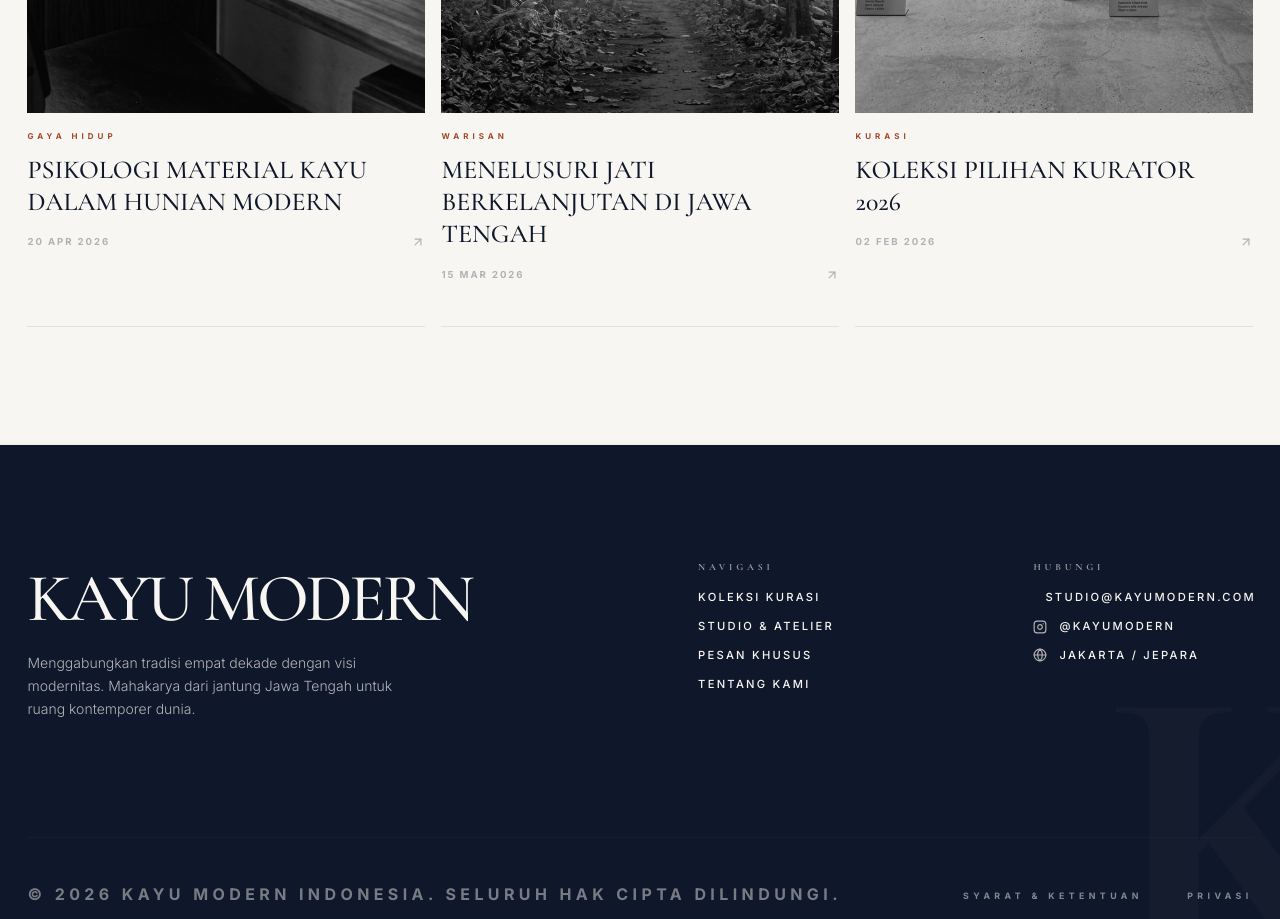
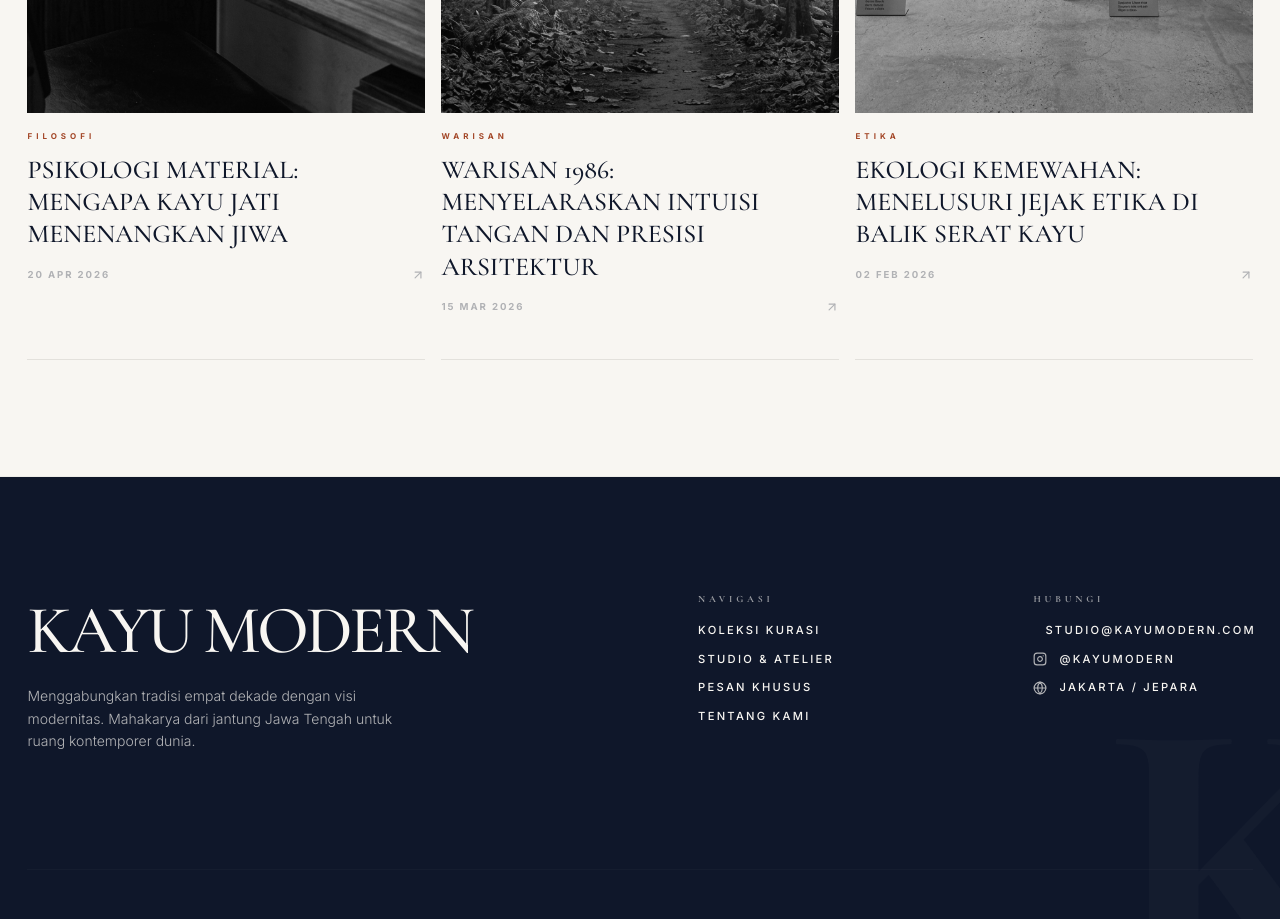
Before and after one commit to muhammadfaza16/mebel-web-1, a Next.js app: page / in a window 1280 px wide. Shown: the part 4340-5259 px from the top of the page. Built offline with nearby package versions, Linux system fonts and the light colour scheme.

Commit message:
fix: resolve incorrect journal paths and stale data on the home page

```diff
--- a/src/app/page.tsx
+++ b/src/app/page.tsx
@@ -5,6 +5,7 @@ import Link from "next/link";
 import { motion, useScroll } from "framer-motion";
 import { ArrowUpRight, MoveRight } from "lucide-react";
 import { useRef } from "react";
+import { journalPosts } from "@/lib/jurnal-data";
 
 export default function Home() {
   const containerRef = useRef<HTMLElement>(null);
@@ -14,11 +15,6 @@ export default function Home() {
     offset: ["start start", "end end"],
   });
 
-  const journalPosts = [
-    { title: "Psikologi Material Kayu dalam Hunian Modern", date: "20 APR 2026", category: "GAYA HIDUP", image: "/assets/journal-1.png" },
-    { title: "Menelusuri Jati Berkelanjutan di Jawa Tengah", date: "15 MAR 2026", category: "WARISAN", image: "/assets/journal-2.png" },
-    { title: "Koleksi Pilihan Kurator 2026", date: "02 FEB 2026", category: "KURASI", image: "/assets/journal-3.png" },
-  ];
 
   return (
     <main ref={containerRef} className="relative bg-transparent selection:bg-charcoal selection:text-bone scroll-smooth">
@@ -282,17 +278,17 @@ export default function Home() {
             }}
             className="grid grid-cols-1 md:grid-cols-3 gap-gr-4"
           >
-             {journalPosts.map((post, i) => (
+             {journalPosts.slice(0, 3).map((post, i) => (
                 <motion.div
-                  key={i}
+                  key={post.id}
                   variants={{ initial: { opacity: 0, y: 20 }, animate: { opacity: 1, y: 0 } }}
                   className="group cursor-pointer border-b border-earth-deep/10 pb-gr-6 transition-all hover:border-terracotta-accent"
                 >
-                   <Link href={`/jurnal/post-${i}`}>
+                   <Link href={`/jurnal/${post.id}`}>
                       <div className="aspect-phi-inverse mb-gr-4 overflow-hidden relative grayscale group-hover:grayscale-0 transition-all duration-1000 bg-charcoal/5">
                          <Image
                             src={post.image}
-                          alt="Journal cover"
+                            alt={post.title}
                             fill
                             className="object-cover group-hover:scale-105 transition-transform duration-700"
                          />
```
Lines whose indentation alone changed are shown as unchanged.
